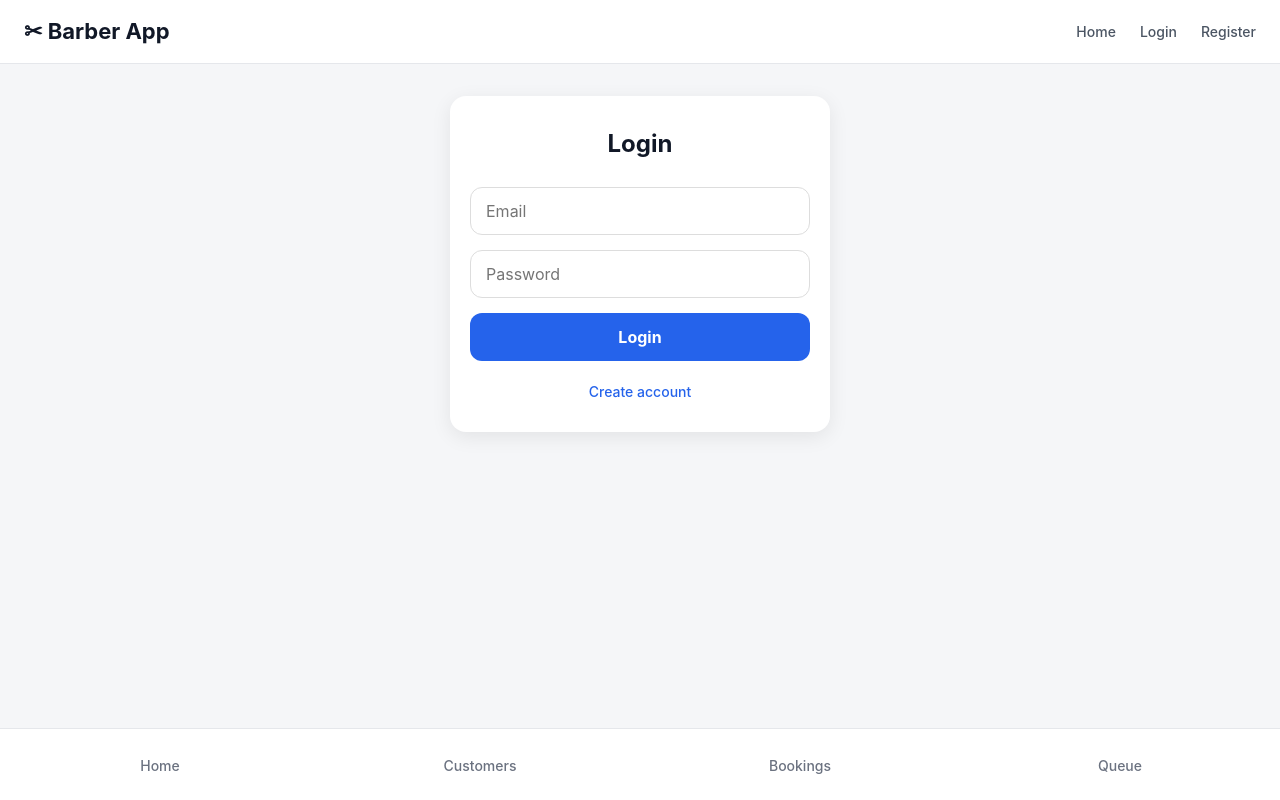
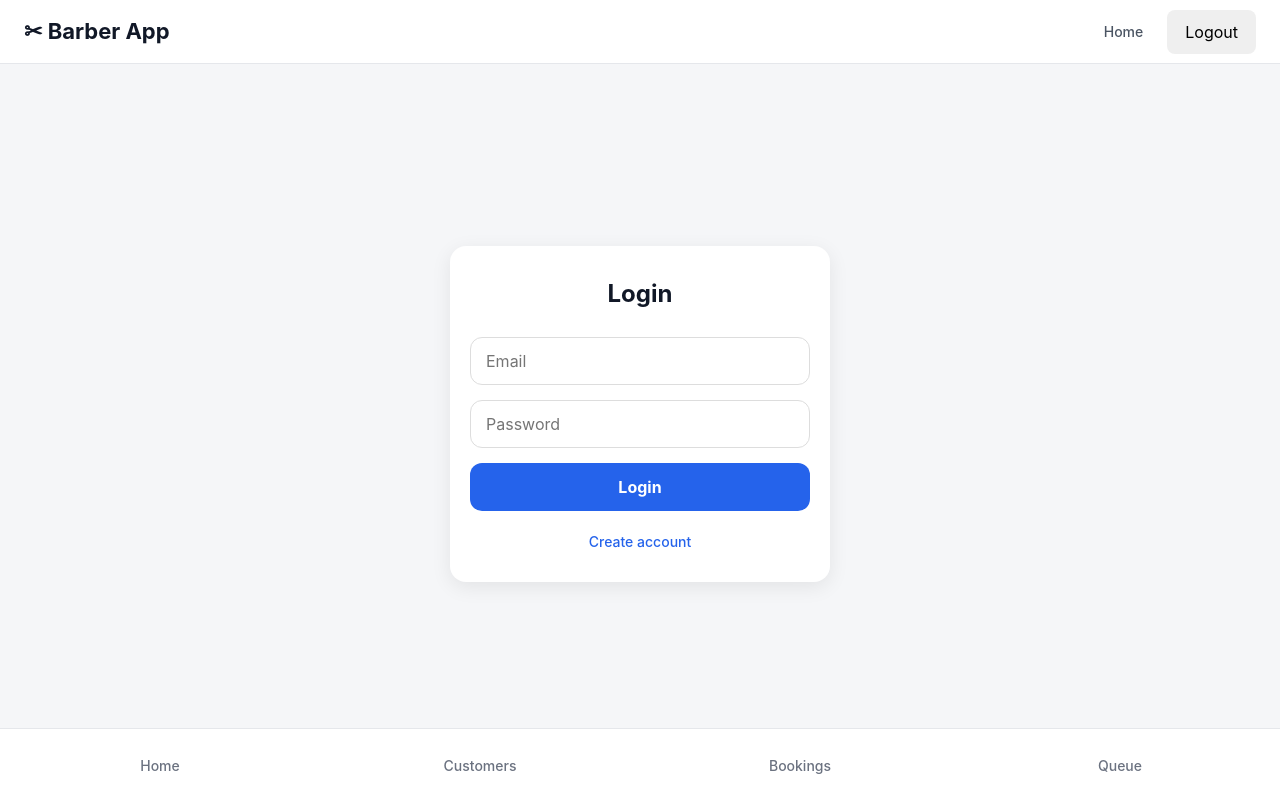
Before and after one commit to engbaraakhamaysa/barber-frontend, a React (Create React App) app: page /login in a window 1280 px wide. Built offline with nearby package versions, Linux system fonts and the light colour scheme; sample sign-in values are in the browser's storage.

Commit message:
feat: add logout and auth-aware navigation

```diff
--- a/src/components/common/Header.tsx
+++ b/src/components/common/Header.tsx
@@ -1,8 +1,11 @@
 import { Link } from "react-router-dom";
 
 import "./header.css";
+import { useAuthContext } from "../../app/providers/AuthProvider";
 
 export default function Header() {
+  const { isAuthenticated, logout, user } = useAuthContext();
+
   return (
     <header className="app-header">
       <Link to="/" className="app-logo">
@@ -10,9 +13,19 @@ export default function Header() {
       </Link>
 
       <nav className="app-nav">
-        <Link to="/">Home</Link>
-        <Link to="/login">Login</Link>
-        <Link to="/register">Register</Link>
+        {isAuthenticated ? (
+          <>
+            <Link to="/">Home</Link>
+
+            <button onClick={logout}>Logout</button>
+          </>
+        ) : (
+          <>
+            <Link to="/">Home</Link>
+            <Link to="/login">Login</Link>
+            <Link to="/register">Register</Link>
+          </>
+        )}
       </nav>
     </header>
   );
--- a/src/layouts/MainLayout.tsx
+++ b/src/layouts/MainLayout.tsx
@@ -4,8 +4,11 @@ import Header from "../components/common/Header";
 import BottomNav from "../components/common/BottomNav";
 
 import "./styles/main-layout.css";
+import { useAuthContext } from "../app/providers/AuthProvider";
 
 export default function MainLayout() {
+  const { isAuthenticated } = useAuthContext();
+
   return (
     <div className="main-layout">
       <Header />
@@ -13,8 +16,7 @@ export default function MainLayout() {
       <main className="main-content">
         <Outlet />
       </main>
-
-      <BottomNav />
+      {isAuthenticated && <BottomNav />}
     </div>
   );
 }
--- a/src/pages/auth/auth.css
+++ b/src/pages/auth/auth.css
@@ -4,26 +4,22 @@
   display: flex;
   justify-content: center;
   align-items: center;
+
+  margin-top: 150px;
 }
 
 .auth-card {
   width: 100%;
   max-width: 380px;
-
   padding: 30px 20px;
-
   background: #ffffff;
-
   border-radius: 16px;
-
   box-shadow: 0 5px 20px rgba(0, 0, 0, 0.08);
 }
 
 .auth-card h1 {
   margin: 0 0 25px;
-
   text-align: center;
-
   font-size: 24px;
   font-weight: 700;
 }
@@ -31,18 +27,13 @@
 .auth-card input {
   width: 100%;
   height: 48px;
-
   display: block;
-
   margin: 0 0 15px;
   padding: 0 15px;
-
   border: 1px solid #ddd;
   border-radius: 12px;
-
   font-size: 16px;
   direction: ltr;
-
   box-sizing: border-box;
 }
 
@@ -54,18 +45,13 @@
 .auth-card button {
   width: 100%;
   height: 48px;
-
   display: block;
-
   border: none;
   border-radius: 12px;
-
   background: #2563eb;
   color: #ffffff;
-
   font-size: 16px;
   font-weight: 700;
-
   cursor: pointer;
 }
 
@@ -76,22 +62,16 @@
 
 .auth-link {
   display: block;
-
   margin-top: 20px;
-
   text-align: center;
-
   color: #2563eb;
-
   font-size: 14px;
   font-weight: 500;
-
   text-decoration: none;
-
   transition: color 0.2s ease;
 }
 
 .auth-link:hover {
   color: #1d4ed8;
-  text-decoration: underline;
+  text-decoration: none;
 }
```
Also changed, not shown: src/layouts/styles/main-layout.css (+0 -21 lines).
